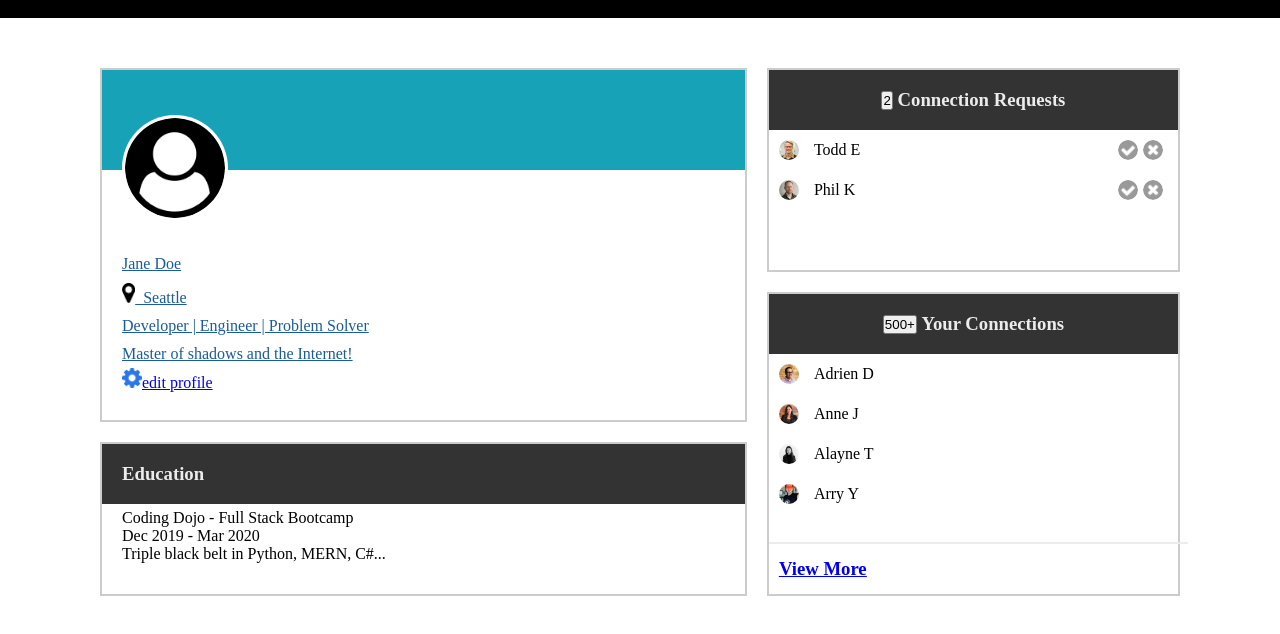
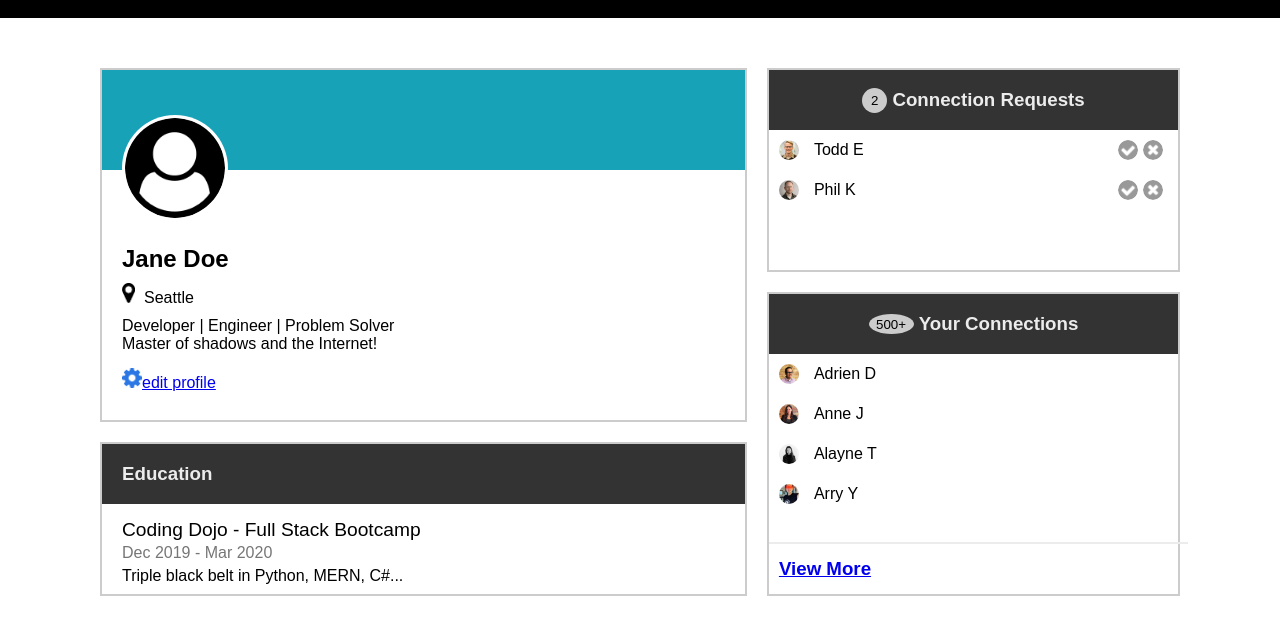
Before and after one commit to Matthew-Luk/Web-Fundamentals-Bootcamp, a plain HTML site: page Luk_Matthew_Profile_Page/index.html in a window 1280 px wide. Shown: the part 52-686 px from the top of the page. Drawn offline with Linux system fonts and the light colour scheme.

Commit message:
Update style.css
Updated the CSS, included styling for the font and spacing.

```diff
--- a/Luk_Matthew_Profile_Page/style.css
+++ b/Luk_Matthew_Profile_Page/style.css
@@ -32,7 +32,6 @@
     width: 80px;
     height: 20px;
     margin-left: auto;
-    font-family: Arial, Helvetica, sans-serif;
 }
 
 .profile {
@@ -40,6 +39,7 @@
     width: 55%;
     border: 2px solid #cccccc;
     margin: 50px 10px 0px 100px;
+    font-family: Arial, Helvetica, sans-serif;
 }
 
 .profile-top {
@@ -48,15 +48,22 @@
 }
 
 .profile-bottom {
-    margin: 80px 0px 0px 20px;
+    margin: 70px 0px 0px 20px;
 }
 
-.profile-bottom p {
-    color: #1a5b98;
-    text-decoration: underline;
+#pbn {
+    font-size: x-large;
+    font-weight: bold;
 }
 
-.profile-bottom h3,
+#pbm1{
+    margin-bottom: -10px;
+}
+
+#pbm2 {
+    margin-bottom: 10px;
+}
+
 .profile-bottom p {
     padding: 5px 0px;
 }
@@ -101,6 +108,7 @@
     display: flex;
     justify-content: center;
     align-items: center;
+    font-family: Arial, Helvetica, sans-serif;
 }
 
 .requests-bottom, .connections-mid {
@@ -112,6 +120,7 @@
     display: flex;
     align-items: center;
     margin: 10px 0px 10px 10px;
+    font-family: Arial, Helvetica, sans-serif;
 }
 
 .requests-bottom2{
@@ -146,15 +155,43 @@
     display: flex;
     align-items: center;
     padding-left: 10px;
-    text-decoration: underline;
-    color: #1a5b98;
+    font-family: Arial, Helvetica, sans-serif;
 }
 
 .education-bottom {
-    padding: 5px 0px 0px 20px;
+    padding: 15px 0px 0px 20px;
+    font-family: Arial, Helvetica, sans-serif;
+}
+
+#eb1 {
+    font-size:larger;
+    margin-bottom: 3px;
+}
+
+#eb2 {
+    color: #767676;
+    margin-bottom: 5px;
 }
 
 .education-bottom h3,
 .education-bottom h4 {
     margin-top: 5px;
 }
+
+#btn1 {
+    background-color: #cccccc;
+    border: #333333;
+    color: black;
+    border-radius: 50%;
+    width: 25px;
+    height: 25px;
+}
+
+#btn2 {
+    background-color: #cccccc;
+    border: #333333;
+    color: black;
+    border-radius: 50%;
+    width: 45px;
+    height: 20px;
+}
```
